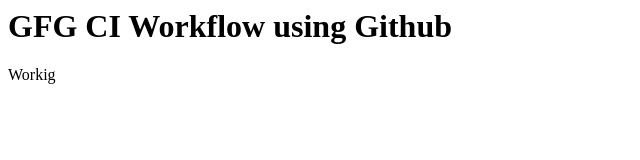
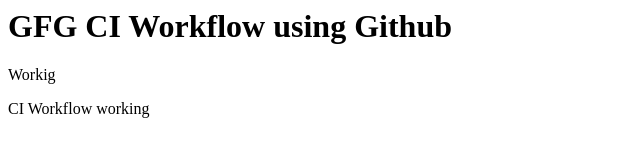
Before and after one commit to vongvichai/gfg-ci-workflow, a plain HTML site: page index.html in a window 1280 px wide. Shown: the whole page, without its empty margins (0-640 px from the left). Drawn offline with Linux system fonts and the light colour scheme.

Commit message:
Add paragraph

```diff
--- a/index.html
+++ b/index.html
@@ -2,5 +2,6 @@
   <body>
     <h1>GFG CI Workflow using Github</h1>
     <p>Workig</p>
+    <p>CI Workflow working</p>
   </body>
 </html>
```
